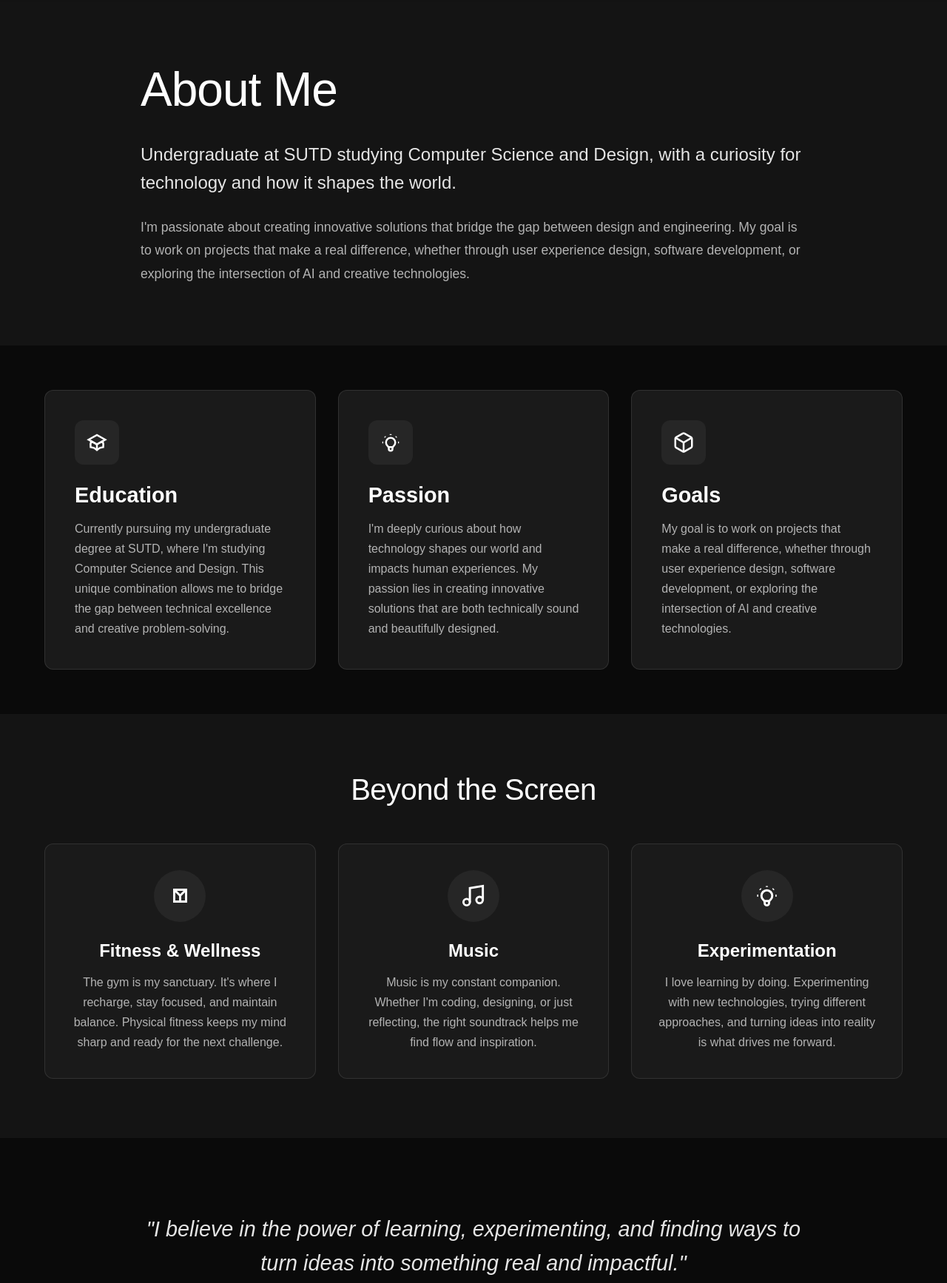
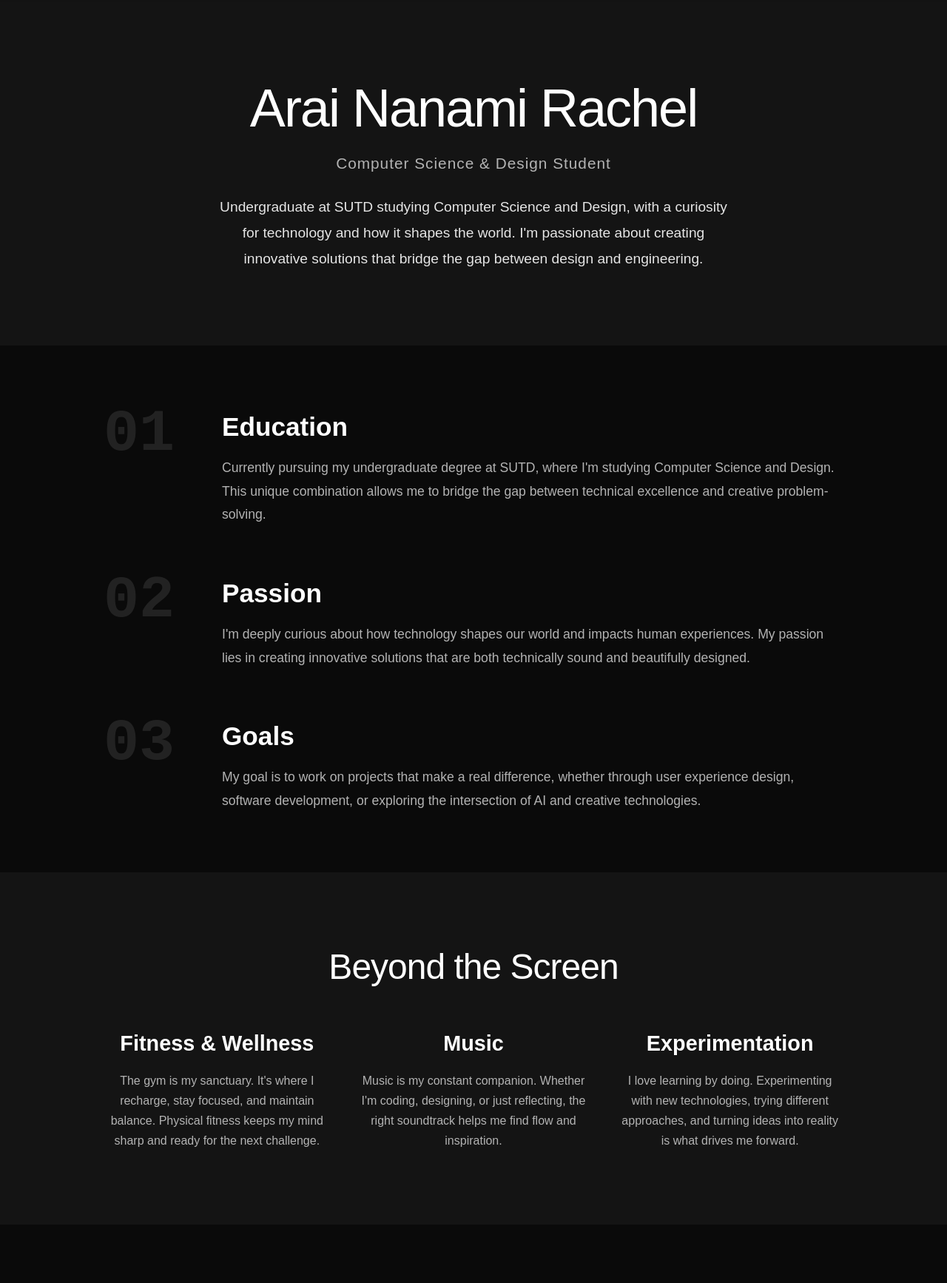
Before and after one commit to borkthecat/myflix, an Astro site: page /about in a window 1280 px wide. Shown: the part 67-1801 px from the top of the page at 74% size. Built offline with nearby package versions, Linux system fonts and the light colour scheme; Astro itself is replaced by a stand-in of ours.

Commit message:
Redesign about page with elegant hero section and story layout, fix + sign in stats animation

```diff
--- a/public/styles/about.css
+++ b/public/styles/about.css
@@ -182,175 +182,142 @@ body {
   margin: 0;
 }
 
-/* About Intro Section */
-.about-intro {
-  padding: 80px 60px;
-  max-width: 900px;
+/* Hero Section */
+.about-hero {
+  padding: 100px 60px;
+  max-width: 1000px;
   margin: 0 auto;
+  text-align: center;
 }
 
-.intro-container {
+.hero-wrapper {
   width: 100%;
 }
 
-.intro-text h1 {
-  font-size: 4rem;
+.hero-content h1 {
+  font-size: 4.5rem;
   font-weight: 300;
-  margin: 0 0 30px 0;
+  margin: 0 0 20px 0;
   line-height: 1.2;
-  letter-spacing: -1px;
+  letter-spacing: -2px;
 }
 
-.intro-lead {
-  font-size: 1.5rem;
-  line-height: 1.6;
-  color: #e5e5e5;
-  margin: 0 0 25px 0;
+.hero-subtitle {
+  font-size: 1.3rem;
+  color: #b3b3b3;
+  margin: 0 0 30px 0;
   font-weight: 300;
+  letter-spacing: 1px;
 }
 
-.intro-body {
+.hero-description {
+  font-size: 1.2rem;
+  line-height: 1.8;
+  color: #e5e5e5;
+  margin: 0;
+  max-width: 700px;
+  margin-left: auto;
+  margin-right: auto;
+}
+
+/* Story Section */
+.story-section {
+  padding: 80px 60px;
+  background: #0a0a0a;
+}
+
+.story-container {
+  max-width: 1000px;
+  margin: 0 auto;
+  display: flex;
+  flex-direction: column;
+  gap: 60px;
+}
+
+.story-item {
+  display: flex;
+  align-items: flex-start;
+  gap: 40px;
+  opacity: 0;
+  transform: translateY(30px);
+  transition: all 0.6s ease;
+}
+
+.story-item.animate-in {
+  opacity: 1;
+  transform: translateY(0);
+}
+
+.story-number {
+  font-size: 5rem;
+  font-weight: 700;
+  color: rgba(255, 255, 255, 0.1);
+  line-height: 1;
+  min-width: 120px;
+  font-family: 'Courier New', monospace;
+}
+
+.story-content {
+  flex: 1;
+  padding-top: 10px;
+}
+
+.story-content h2 {
+  font-size: 2.2rem;
+  font-weight: 600;
+  margin: 0 0 20px 0;
+  color: #fff;
+}
+
+.story-content p {
   font-size: 1.1rem;
   line-height: 1.8;
   color: #b3b3b3;
   margin: 0;
 }
 
-/* Cards Section */
-.cards-section {
-  padding: 60px 60px;
-  background: #0a0a0a;
+/* Interests Section */
+.interests-section {
+  padding: 100px 60px;
+  max-width: 1000px;
+  margin: 0 auto;
 }
 
-.cards-container {
-  max-width: 1200px;
-  margin: 0 auto;
-  display: grid;
-  grid-template-columns: repeat(auto-fit, minmax(300px, 1fr));
-  gap: 30px;
+.section-title {
+  font-size: 3rem;
+  font-weight: 300;
+  margin: 0 0 60px 0;
+  text-align: center;
+  color: #fff;
+  letter-spacing: -1px;
 }
 
-.about-card {
-  background: #1a1a1a;
-  border: 1px solid rgba(255, 255, 255, 0.1);
-  border-radius: 12px;
-  padding: 40px;
-  transition: all 0.3s ease;
+.interests-container {
+  display: grid;
+  grid-template-columns: repeat(3, 1fr);
+  gap: 40px;
+}
+
+.interest-item {
+  text-align: center;
   opacity: 0;
   transform: translateY(20px);
+  transition: all 0.6s ease;
 }
 
-.about-card.animate-in {
+.interest-item.animate-in {
   opacity: 1;
   transform: translateY(0);
 }
 
-.about-card:hover {
-  transform: translateY(-5px);
-  border-color: rgba(255, 255, 255, 0.2);
-  box-shadow: 0 10px 30px rgba(0, 0, 0, 0.5);
-}
-
-.card-icon {
-  width: 60px;
-  height: 60px;
-  margin-bottom: 25px;
-  display: flex;
-  align-items: center;
-  justify-content: center;
-  background: rgba(255, 255, 255, 0.05);
-  border-radius: 12px;
+.interest-item h3 {
+  font-size: 1.8rem;
+  font-weight: 600;
+  margin: 0 0 20px 0;
   color: #fff;
 }
 
-.card-icon svg {
-  width: 30px;
-  height: 30px;
-}
-
-.about-card h3 {
-  font-size: 1.8rem;
-  margin: 0 0 15px 0;
-  font-weight: 600;
-  color: #fff;
-}
-
-.about-card p {
-  font-size: 1rem;
-  line-height: 1.7;
-  color: #b3b3b3;
-  margin: 0;
-}
-
-/* Interests Section */
-.interests-section {
-  padding: 80px 60px;
-  max-width: 1200px;
-  margin: 0 auto;
-}
-
-.section-title {
-  font-size: 2.5rem;
-  font-weight: 300;
-  margin: 0 0 50px 0;
-  text-align: center;
-  color: #fff;
-  letter-spacing: -0.5px;
-}
-
-.interests-grid {
-  display: grid;
-  grid-template-columns: repeat(auto-fit, minmax(280px, 1fr));
-  gap: 30px;
-}
-
-.interest-card {
-  background: #1a1a1a;
-  border: 1px solid rgba(255, 255, 255, 0.1);
-  border-radius: 12px;
-  padding: 35px;
-  text-align: center;
-  transition: all 0.3s ease;
-  opacity: 0;
-  transform: translateY(20px);
-}
-
-.interest-card.animate-in {
-  opacity: 1;
-  transform: translateY(0);
-}
-
-.interest-card:hover {
-  transform: translateY(-5px);
-  border-color: rgba(255, 255, 255, 0.2);
-  box-shadow: 0 10px 30px rgba(0, 0, 0, 0.5);
-}
-
-.interest-icon {
-  width: 70px;
-  height: 70px;
-  margin: 0 auto 25px;
-  display: flex;
-  align-items: center;
-  justify-content: center;
-  background: rgba(255, 255, 255, 0.05);
-  border-radius: 50%;
-  color: #fff;
-}
-
-.interest-icon svg {
-  width: 35px;
-  height: 35px;
-}
-
-.interest-card h3 {
-  font-size: 1.5rem;
-  margin: 0 0 15px 0;
-  font-weight: 600;
-  color: #fff;
-}
-
-.interest-card p {
+.interest-item p {
   font-size: 1rem;
   line-height: 1.7;
   color: #b3b3b3;
@@ -363,29 +330,33 @@ body {
   background: #0a0a0a;
 }
 
-.philosophy-container {
+.philosophy-wrapper {
   max-width: 900px;
   margin: 0 auto;
   text-align: center;
 }
 
 .philosophy-quote {
-  margin-bottom: 60px;
-}
-
-.quote-text {
-  font-size: 1.8rem;
+  font-size: 2rem;
   line-height: 1.6;
   color: #e5e5e5;
   font-style: italic;
-  margin: 0;
+  margin: 0 0 80px 0;
   font-weight: 300;
+  border: none;
+  padding: 0;
+  quotes: none;
+}
+
+.philosophy-quote::before,
+.philosophy-quote::after {
+  content: '';
 }
 
 .philosophy-stats {
   display: flex;
   justify-content: center;
-  gap: 80px;
+  gap: 100px;
   flex-wrap: wrap;
 }
 
@@ -393,11 +364,11 @@ body {
   display: flex;
   flex-direction: column;
   align-items: center;
-  gap: 10px;
+  gap: 15px;
 }
 
 .stat-number {
-  font-size: 4rem;
+  font-size: 5rem;
   font-weight: 700;
   color: #fff;
   line-height: 1;
@@ -405,10 +376,10 @@ body {
 }
 
 .stat-label {
-  font-size: 1rem;
+  font-size: 1.1rem;
   color: #b3b3b3;
   text-transform: uppercase;
-  letter-spacing: 2px;
+  letter-spacing: 3px;
   font-weight: 500;
 }
 
@@ -489,33 +460,42 @@ body {
     display: inline-block;
   }
 
-  .about-intro {
+  .about-hero {
     padding: 60px 30px;
   }
 
-  .intro-text h1 {
+  .hero-content h1 {
     font-size: 2.5rem;
   }
 
-  .intro-lead {
-    font-size: 1.2rem;
+  .hero-subtitle {
+    font-size: 1.1rem;
   }
 
-  .intro-body {
+  .hero-description {
     font-size: 1rem;
   }
 
-  .cards-section {
-    padding: 40px 30px;
+  .story-section {
+    padding: 60px 30px;
   }
 
-  .cards-container {
-    grid-template-columns: 1fr;
+  .story-container {
+    gap: 40px;
+  }
+
+  .story-item {
+    flex-direction: column;
     gap: 20px;
   }
 
-  .about-card {
-    padding: 30px;
+  .story-number {
+    font-size: 3rem;
+    min-width: auto;
+  }
+
+  .story-content h2 {
+    font-size: 1.8rem;
   }
 
   .interests-section {
@@ -527,40 +507,41 @@ body {
     margin-bottom: 40px;
   }
 
-  .interests-grid {
+  .interests-container {
     grid-template-columns: 1fr;
-    gap: 20px;
+    gap: 30px;
   }
 
   .philosophy-section {
     padding: 60px 30px;
   }
 
-  .quote-text {
+  .philosophy-quote {
     font-size: 1.4rem;
+    margin-bottom: 50px;
   }
 
   .philosophy-stats {
-    gap: 40px;
+    gap: 50px;
     flex-direction: column;
   }
 
   .stat-number {
-    font-size: 3rem;
+    font-size: 3.5rem;
   }
 }
 
 @media (max-width: 480px) {
-  .about-intro {
+  .about-hero {
     padding: 40px 20px;
   }
 
-  .intro-text h1 {
+  .hero-content h1 {
     font-size: 2rem;
   }
 
-  .cards-section {
-    padding: 30px 20px;
+  .story-section {
+    padding: 40px 20px;
   }
 
   .interests-section {
--- a/src/pages/about.astro
+++ b/src/pages/about.astro
@@ -56,37 +56,28 @@
 
     <!-- Main Content -->
     <main class="main-content">
-      <!-- About Intro Section -->
-      <section class="about-intro">
-        <div class="intro-container">
-          <div class="intro-text">
-            <h1>About Me</h1>
-            <p class="intro-lead">
+      <!-- Hero Section -->
+      <section class="about-hero">
+        <div class="hero-wrapper">
+          <div class="hero-content">
+            <h1>Arai Nanami Rachel</h1>
+            <p class="hero-subtitle">Computer Science & Design Student</p>
+            <p class="hero-description">
               Undergraduate at SUTD studying Computer Science and Design, with a
-              curiosity for technology and how it shapes the world.
-            </p>
-            <p class="intro-body">
-              I'm passionate about creating innovative solutions that bridge the gap between
-              design and engineering. My goal is to work on projects that make a real difference,
-              whether through user experience design, software development, or exploring the
-              intersection of AI and creative technologies.
+              curiosity for technology and how it shapes the world. I'm passionate about
+              creating innovative solutions that bridge the gap between design and engineering.
             </p>
           </div>
         </div>
       </section>
 
-      <!-- Cards Grid Section -->
-      <section class="cards-section">
-        <div class="cards-container">
-          <div class="about-card">
-            <div class="card-icon">
-              <svg viewBox="0 0 24 24" fill="none" stroke="currentColor" stroke-width="2">
-                <path d="M12 14l9-5-9-5-9 5 9 5z"></path>
-                <path d="M12 14l6.16-3.422a12.083 12.083 0 01.665 6.479A11.952 11.952 0 0012 20.055a11.952 11.952 0 00-6.824-2.998 12.078 12.078 0 01.665-6.479L12 14z"></path>
-                <path d="M12 14v7"></path>
-              </svg>
-            </div>
-            <h3>Education</h3>
+      <!-- Story Section -->
+      <section class="story-section">
+        <div class="story-container">
+          <div class="story-item">
+            <span class="story-number">01</span>
+            <div class="story-content">
+              <h2>Education</h2>
               <p>
                 Currently pursuing my undergraduate degree at SUTD, where I'm
                 studying Computer Science and Design. This unique combination
@@ -94,30 +85,24 @@
                 creative problem-solving.
               </p>
             </div>
+          </div>
 
-          <div class="about-card">
-            <div class="card-icon">
-              <svg viewBox="0 0 24 24" fill="none" stroke="currentColor" stroke-width="2">
-                <path d="M9.663 17h4.673M12 3v1m6.364 1.636l-.707.707M21 12h-1M4 12H3m3.343-5.657l-.707-.707m2.828 9.9a5 5 0 117.072 0l-.548.547A3.374 3.374 0 0014 18.469V19a2 2 0 11-4 0v-.531c0-.895-.356-1.754-.988-2.386l-.548-.547z"></path>
-              </svg>
-            </div>
-            <h3>Passion</h3>
+          <div class="story-item">
+            <span class="story-number">02</span>
+            <div class="story-content">
+              <h2>Passion</h2>
               <p>
                 I'm deeply curious about how technology shapes our world and
                 impacts human experiences. My passion lies in creating innovative
                 solutions that are both technically sound and beautifully designed.
               </p>
             </div>
+          </div>
 
-          <div class="about-card">
-            <div class="card-icon">
-              <svg viewBox="0 0 24 24" fill="none" stroke="currentColor" stroke-width="2">
-                <path d="M21 16V8a2 2 0 00-1-1.73l-7-4a2 2 0 00-2 0l-7 4A2 2 0 003 8v8a2 2 0 001 1.73l7 4a2 2 0 002 0l7-4A2 2 0 0021 16z"></path>
-                <polyline points="3.27 6.96 12 12.01 20.73 6.96"></polyline>
-                <line x1="12" y1="22.08" x2="12" y2="12"></line>
-              </svg>
-            </div>
-            <h3>Goals</h3>
+          <div class="story-item">
+            <span class="story-number">03</span>
+            <div class="story-content">
+              <h2>Goals</h2>
               <p>
                 My goal is to work on projects that make a real difference,
                 whether through user experience design, software development, or
@@ -125,20 +110,14 @@
               </p>
             </div>
           </div>
+        </div>
       </section>
 
       <!-- Interests Section -->
       <section class="interests-section">
         <h2 class="section-title">Beyond the Screen</h2>
-        <div class="interests-grid">
-          <div class="interest-card">
-            <div class="interest-icon">
-              <svg viewBox="0 0 24 24" fill="none" stroke="currentColor" stroke-width="2">
-                <path d="M6.5 6.5h11v11h-11z"></path>
-                <path d="M6.5 6.5l5.5 5.5 5.5-5.5"></path>
-                <path d="M12 12v6"></path>
-              </svg>
-            </div>
+        <div class="interests-container">
+          <div class="interest-item">
             <h3>Fitness & Wellness</h3>
             <p>
               The gym is my sanctuary. It's where I recharge, stay focused,
@@ -147,14 +126,7 @@
             </p>
           </div>
 
-          <div class="interest-card">
-            <div class="interest-icon">
-              <svg viewBox="0 0 24 24" fill="none" stroke="currentColor" stroke-width="2">
-                <path d="M9 18V5l12-2v13"></path>
-                <circle cx="6" cy="18" r="3"></circle>
-                <circle cx="18" cy="16" r="3"></circle>
-              </svg>
-            </div>
+          <div class="interest-item">
             <h3>Music</h3>
             <p>
               Music is my constant companion. Whether I'm coding, designing, or
@@ -163,12 +135,7 @@
             </p>
           </div>
 
-          <div class="interest-card">
-            <div class="interest-icon">
-              <svg viewBox="0 0 24 24" fill="none" stroke="currentColor" stroke-width="2">
-                <path d="M9.663 17h4.673M12 3v1m6.364 1.636l-.707.707M21 12h-1M4 12H3m3.343-5.657l-.707-.707m2.828 9.9a5 5 0 117.072 0l-.548.547A3.374 3.374 0 0014 18.469V19a2 2 0 11-4 0v-.531c0-.895-.356-1.754-.988-2.386l-.548-.547z"></path>
-              </svg>
-            </div>
+          <div class="interest-item">
             <h3>Experimentation</h3>
             <p>
               I love learning by doing. Experimenting with new technologies,
@@ -181,13 +148,11 @@
 
       <!-- Philosophy Section -->
       <section class="philosophy-section">
-        <div class="philosophy-container">
-          <div class="philosophy-quote">
-            <p class="quote-text">
+        <div class="philosophy-wrapper">
+          <blockquote class="philosophy-quote">
             "I believe in the power of learning, experimenting, and finding ways
             to turn ideas into something real and impactful."
-            </p>
-          </div>
+          </blockquote>
           <div class="philosophy-stats">
             <div class="stat-item">
               <div class="stat-number" data-target="100">0</div>
@@ -262,10 +227,10 @@
           const updateNumber = () => {
             current += increment;
             if (current < target) {
-              stat.textContent = Math.floor(current) + '+';
+              stat.textContent = Math.floor(current);
               requestAnimationFrame(updateNumber);
             } else {
-              stat.textContent = target + '+';
+              stat.textContent = target;
             }
           };
 
@@ -296,7 +261,7 @@
         });
       }, observerOptions);
 
-      document.querySelectorAll('.about-card, .interest-card').forEach(el => {
+      document.querySelectorAll('.story-item, .interest-item').forEach(el => {
         observer.observe(el);
       });
 
```
Lines whose indentation alone changed are shown as unchanged.
